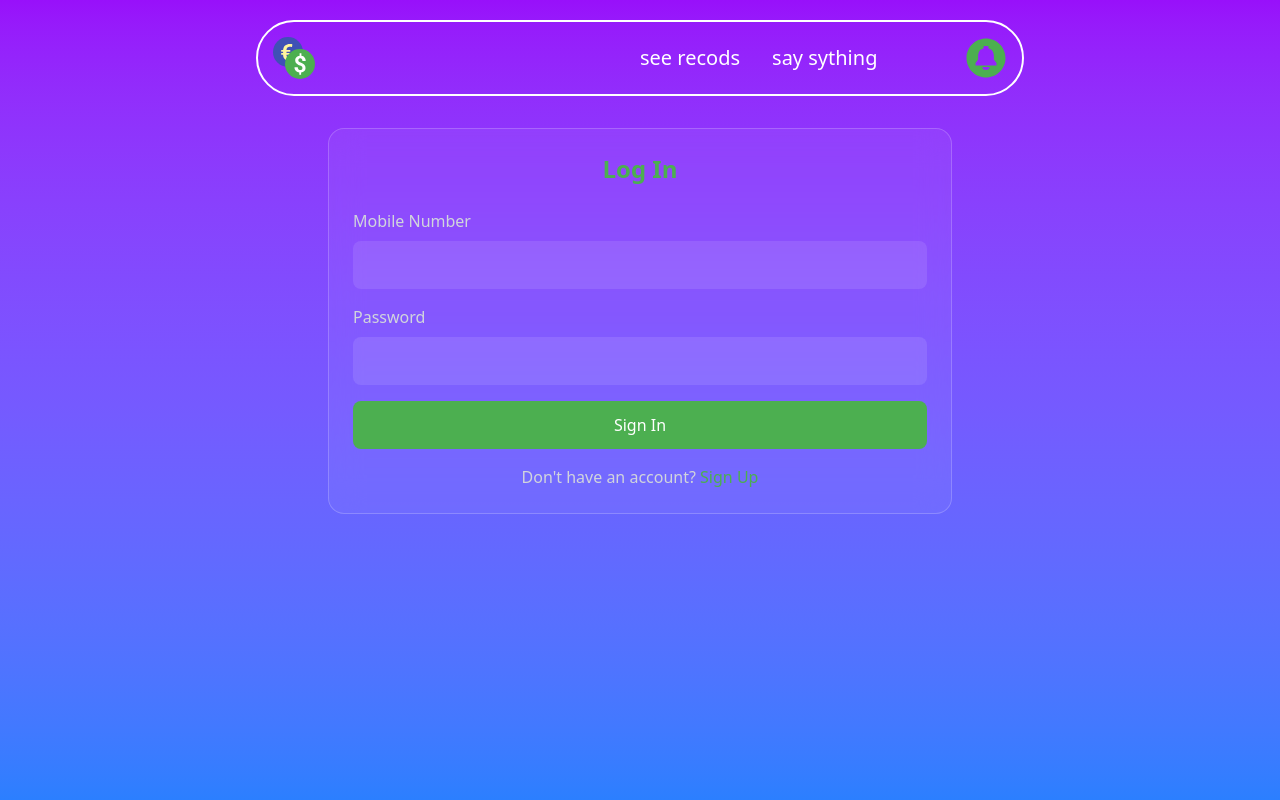
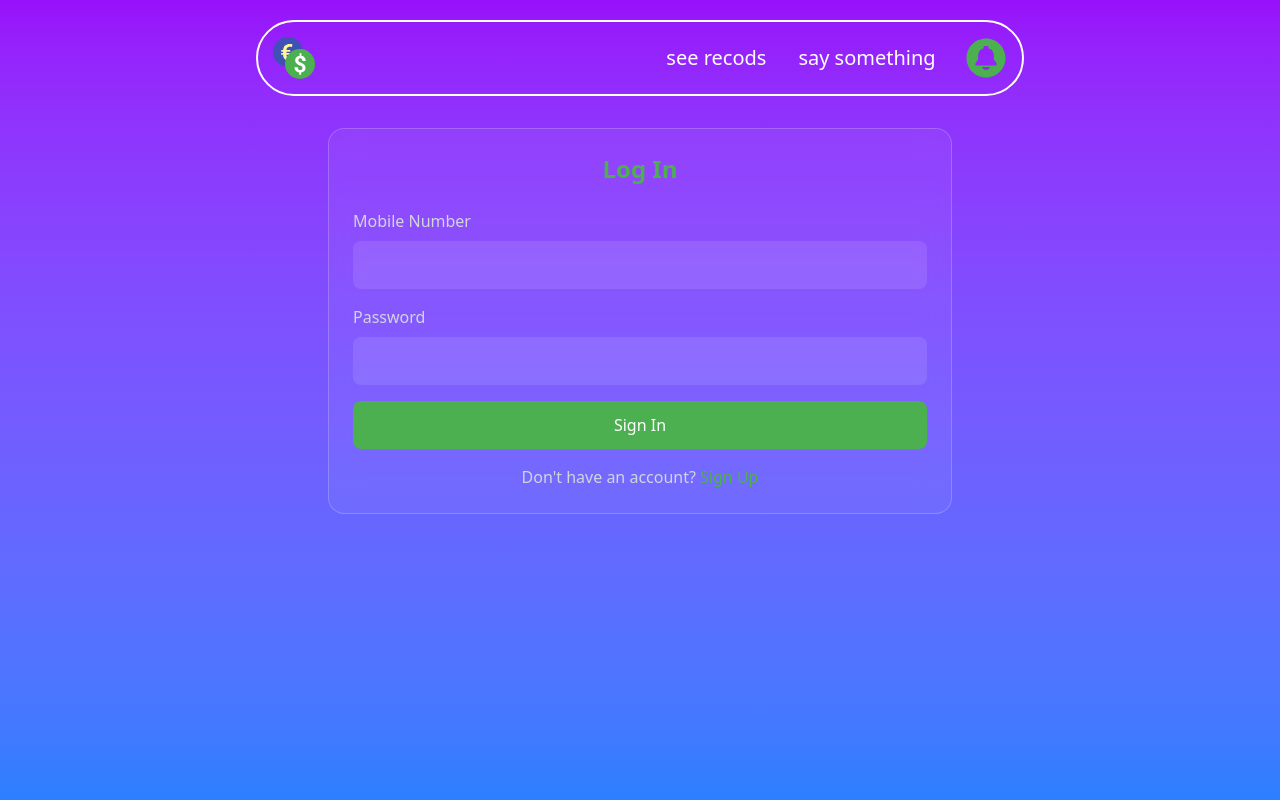
Before and after one commit to vi5halsingh/khata-book, a React (Vite) app in the folder front-end/: page / in a window 1280 px wide. Built offline with nearby package versions, Linux system fonts and the light colour scheme.

Commit message:
a lot of stuff is corrrectng

```diff
--- a/front-end/src/componant/Authenticate.jsx
+++ b/front-end/src/componant/Authenticate.jsx
@@ -22,6 +22,7 @@ function Authenticate() {
     const { name, value } = e.target;
     setFormData(prev => ({ ...prev, [name]: value }));
   };
+const [load , setLoad] =  useState(false);
 
   const handleSignup = async (e) => {
     e.preventDefault();
@@ -55,12 +56,17 @@ function Authenticate() {
         { withCredentials: true }
       );
 
+
+
       if (data.token) {
         localStorage.setItem('authToken', data.token);
         document.cookie = `authToken=${data.token}; path=/; max-age=86400; SameSite=None; Secure`;
+        setLoad((p) => false);
         navigate('/see-record');
       }
+
     } catch (error) {
+      setLoad((p) => false);
       toast.error(error.response?.data?.msg || 'Login failed');
     }
   };
@@ -75,7 +81,7 @@ function Authenticate() {
         initial={{ opacity: 0, y: 20 }}
         animate={{ opacity: 1, y: 0 }}
         transition={{ duration: 0.3 }}
-        className="w-full max-w-1/2"
+        className="w-full md:max-w-1/2"
       >
         {showLogin ? (
           <motion.div
--- a/front-end/src/componant/Navbar.jsx
+++ b/front-end/src/componant/Navbar.jsx
@@ -1,33 +1,70 @@
-import React from "react"
-import '../App.css'
+import React, { useState } from "react";
+import '../App.css';
 import { IoNotificationsCircleSharp } from "react-icons/io5";
 import { FcCurrencyExchange } from "react-icons/fc";
-import { Link, Outlet } from 'react-router-dom'
-import { motion } from 'motion/react'
+import { HiMenuAlt3, HiX } from "react-icons/hi"; // menu icons
+import { Link, Outlet } from 'react-router-dom';
+import { motion } from 'motion/react';
 
-function Navbar(){
+function Navbar() {
+    const [menuOpen, setMenuOpen] = useState(false);
+
     return (
         <>
-      <motion.div  className="" drag dragConstraints={{ left: 0, right: 0, top: 0, bottom:0 }}>
+            <motion.div className="px-3 md:px-0" drag dragConstraints={{ left: 0, right: 0, top: 0, bottom: 0 }}>
+                <section className="nav border-2 border-white p-3 rounded-full flex justify-between items-center md:w-3/5 m-auto mt-5 relative">
+                    <div className="left">
+                        <div className="logo text-5xl font-bold">
+                            <Link to='/'> <FcCurrencyExchange /> </Link>
+                        </div>
+                    </div>
 
-<section className="nav border-2 border-white p-3 rounded-full flex justify-between items-center w-3/5 m-auto mt-5">
-    <div className="left">
-        <div className="logo text-5xl font-bold"> <Link to='/'> <FcCurrencyExchange /> </Link> </div>
+                    {/* Mobile menu icon */}
+                    <div className="md:hidden">
+                        <button onClick={() => setMenuOpen(!menuOpen)} className="text-4xl">
+                            {menuOpen ? <HiX /> : <HiMenuAlt3 />}
+                        </button>
                     </div>
-    <div className="right justify-center items-center  flex w-1/2">
-        <ul className="flex justify-centre gap-8 w-full">
+
+                    {/* Links - hide on small screens */}
+                    <div className="right md:flex hidden justify-center items-center w-1/2">
+                        <ul className="flex justify-center gap-8 w-full">
                             <li className="text-xl font-medium">
                                 <Link to="/see-record"> see recods </Link>
                             </li>
                             <li className="text-xl font-medium">
-                <Link to="/say-something"> say sything </Link>
+                                <Link to="/say-something"> say something </Link>
                             </li>
                         </ul>
-        <Link to="/notification"> <div className="notifiction text-5xl font-bold text-[#4caf50]">< IoNotificationsCircleSharp /></div> </Link>
+                        <Link to="/notification">
+                            <div className="notifiction text-5xl font-bold text-[#4caf50]">
+                                <IoNotificationsCircleSharp />
                             </div>
+                        </Link>
+                    </div>
+
+                    {/* Mobile menu dropdown */}
+                    {menuOpen && (
+                        <div className="absolute top-full left-0 w-full bg-transparant border border-b-blue-600 backdrop-blur-md text-white rounded-xl shadow-md z-50 p-4 md:hidden">
+                            <ul className="flex flex-col gap-4">
+                                <li className="text-lg font-medium">
+                                    <Link to="/see-record" onClick={() => setMenuOpen(false)}> see recods </Link>
+                                </li>
+                                <li className="text-lg font-medium">
+                                    <Link to="/say-something" onClick={() => setMenuOpen(false)}> say something </Link>
+                                </li>
+                                <li>
+                                    <Link to="/notification" onClick={() => setMenuOpen(false)}>
+                                        <div className="text-4xl text-[#4caf50]"><IoNotificationsCircleSharp /></div>
+                                    </Link>
+                                </li>
+                            </ul>
+                        </div>
+                    )}
                 </section>
             </motion.div>
         </>
-    )
+    );
 }
+
 export default Navbar;
--- a/front-end/src/componant/Profile.jsx
+++ b/front-end/src/componant/Profile.jsx
@@ -51,7 +51,7 @@ function Profile() {
 
   const handleLogout = async () => {
     try {
-      await axios.post(`${import.meta.env.VITE_API_BASE_URL}/api/users/logout`, {}, {
+      await axios.post(`${import.meta.env.VITE_API_BASE_URL}/api/users/logout`,{}, {
         withCredentials: true
       });
       localStorage.removeItem('authToken');
@@ -77,7 +77,7 @@ function Profile() {
     <motion.div
       initial={{ opacity: 0 }}
       animate={{ opacity: 1 }}
-      className="min-h-screen p-4 md:p-6"
+      className="min-h-screen p-2 md:p-6"
     >
       <Toaster position="top-center" toastOptions={{
         style: { background: '#1a1b29', color: '#fff', border: '1px solid #4caf50' }
@@ -149,7 +149,7 @@ function Profile() {
               </div>
             </form>
           ) : (
-            <div className="space-y-4">
+            <div className="space-y-4  overflow-x-hidden md:overflow-x-auto">
               <div className="flex flex-col items-center mb-6">
                 <div className="w-20 h-20 md:w-24 md:h-24 rounded-full bg-[#4caf50] flex items-center justify-center text-white text-2xl md:text-3xl font-bold">
                   {userData.name.charAt(0).toUpperCase()}
--- a/front-end/src/componant/RecordList.jsx
+++ b/front-end/src/componant/RecordList.jsx
@@ -186,7 +186,7 @@ toast(message)
         }
       }}
     />
-    <div onClick={() => removetransectionForm()} className="text-white p-5 rounded-lg mx-auto mt-5 shadow-lg backdrop-blur-lg border border-white/20 max-w-4/5 overflow-y-scroll mb-5 h-[80vh] scrollbar-thin scrollbar-track-transparent scrollbar-thumb-transparent">
+    <div onClick={() => removetransectionForm()} className="text-white md:p-5 rounded-lg md:mx-auto mt-5 shadow-lg backdrop-blur-lg border border-white/20 md:max-w-4/5 overflow-y-scroll mb-5 h-[80vh] scrollbar-thin scrollbar-track-transparent scrollbar-thumb-transparent">
       <div className="flex justify-center items-center bg-gray-800 p-3 rounded-md sticky top-0">
         {/* <button className="text-xl">⬅️</button> */}
         <h2 className="text-xl font-bold">Transactions</h2>
@@ -208,7 +208,7 @@ toast(message)
         records.map((record) => (
           <div
             key={record._id}
-            className="flex items-center justify-between p-3 my-3 rounded-md shadow-md border border-gray-700"
+            className="md:flex items-center justify-between p-3 my-3 rounded-md shadow-md border border-gray-700"
             style={{ backgroundColor: record.type === "income" ? "#1e4620" : "#641e1e" }}
           >
             <span className="text-white font-bold p-2 rounded-md" style={{ backgroundColor: record.type === "income" ? "#4caf50" : "#d32f2f" }}>
@@ -225,7 +225,7 @@ toast(message)
               />
             ) : (
               <div
-                className="bg-transparent p-2 w-3/5 text-white overflow-hidden text-ellipsis"
+                className="bg-transparent p-2 md:w-3/5 text-white overflow-hidden text-ellipsis"
                 onClick={() => startEditing(record._id, record.description)}
               >
                 {record.description}
--- a/front-end/src/componant/TransactionSummary.jsx
+++ b/front-end/src/componant/TransactionSummary.jsx
@@ -113,16 +113,16 @@ function TransactionSummary({transactionChanged}) {
       ) : error ? (
         <div className="text-center p-3 text-red-500">{error}</div>
       ) : (
-        <div className="grid grid-cols-3 gap-4">
-          <div className="bg-green-900 p-4 rounded-lg text-center">
+        <div className="md:grid grid-cols-3 gap-4 ">
+          <div className="bg-green-900 p-4 rounded-lg text-center mt-2">
             <h3 className="text-sm text-gray-300 mb-1">Income</h3>
             <p className="text-2xl font-bold text-green-400">₹ {summary.income.toLocaleString()}</p>
           </div>
-          <div className="bg-red-900 p-4 rounded-lg text-center">
+          <div className="bg-red-900 p-4 rounded-lg text-center  mt-2">
             <h3 className="text-sm text-gray-300 mb-1">Expense</h3>
             <p className="text-2xl font-bold text-red-400">₹ {summary.expense.toLocaleString()}</p>
           </div>
-          <div className="bg-blue-900 p-4 rounded-lg text-center">
+          <div className="bg-blue-900 p-4 rounded-lg text-center  mt-2">
             <h3 className="text-sm text-gray-300 mb-1">Balance</h3>
             <p className={`text-2xl font-bold ${summary.balance >= 0 ? 'text-green-400' : 'text-red-400'}`}>
               ₹ {summary.balance.toLocaleString()}
```
Also changed, not shown: 2 other files (tests, documents, lock files or other folders). Lines whose indentation alone changed are shown as unchanged.
